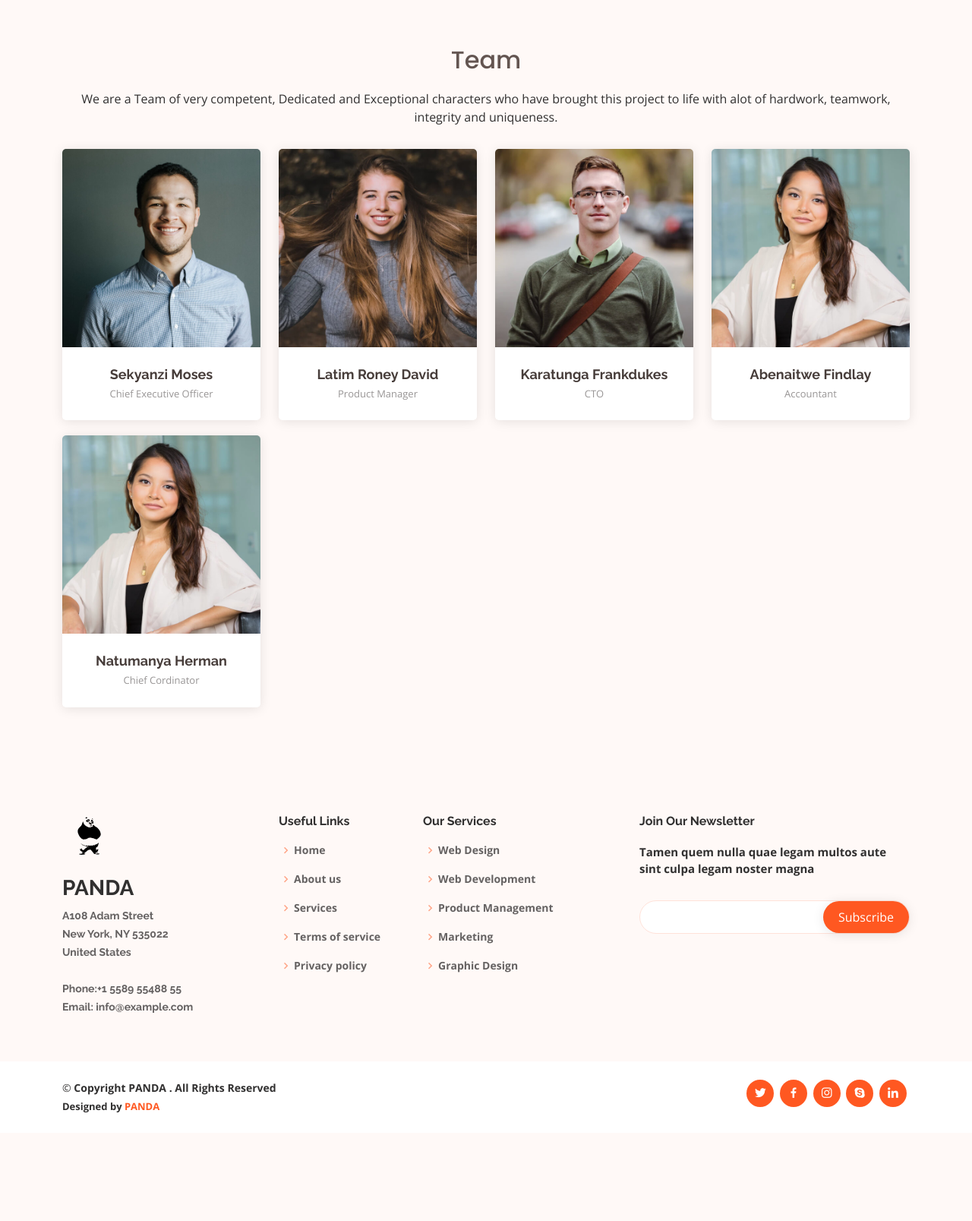
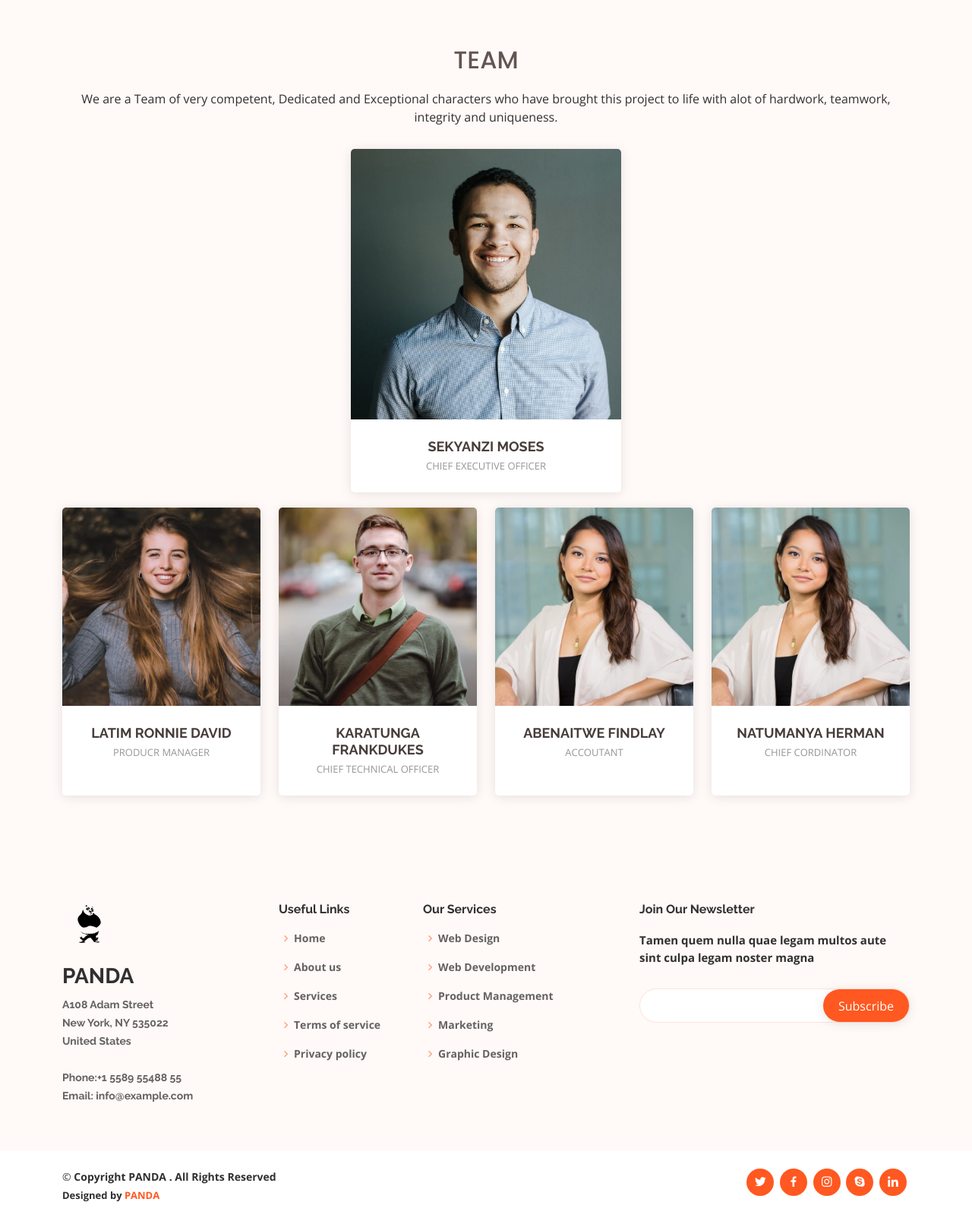
Before and after one commit to latrondav/panda, a Django app: page /team/ in a window 1280 px wide. Shown: the part 70-1677 px from the top of the page at 76% size. Before the commit the page ends 1535 px from the top, so only its background shows below. Run offline with Django 3.2, Linux system fonts and the light colour scheme; some libraries are stand-ins or nearby versions.

Commit message:
team reorganised

```diff
--- a/spongebob/templates/team.html
+++ b/spongebob/templates/team.html
@@ -14,13 +14,13 @@
         <div class="container">
 
           <div class="section-title">
-            <h2 data-aos="fade-up">Team</h2>
+            <h2 data-aos="fade-up">TEAM</h2>
             <p data-aos="fade-up">We are a Team of very competent, Dedicated and Exceptional characters who have brought this project to life with alot of hardwork, teamwork, integrity and uniqueness.</p>
           </div>
 
           <div class="row">
-
-            <div class="col-lg-3 col-md-6 d-flex align-items-stretch" data-aos="fade-up">
+          <div class="col-lg-4 col-md-6"></div>
+          <div class="col-lg-4 col-md-6 d-flex align-items-stretch" data-aos="fade-up">
             <div class="member">
               <div class="member-img">
                 <img src="{% static 'flexor/img/team/team-1.jpg' %}" class="img-fluid" alt="">
@@ -32,11 +32,15 @@
                 </div>
               </div>
               <div class="member-info">
-                  <h4>Sekyanzi Moses</h4>
-                  <span>Chief Executive Officer</span>
+                <h4>SEKYANZI MOSES</h4>
+                <span>CHIEF EXECUTIVE OFFICER</span>
               </div>
             </div>
           </div>
+          <div class="col-lg-4 col-md-6"></div>
+        </div>
+
+          <div class="row">
 
             <div class="col-lg-3 col-md-6 d-flex align-items-stretch" data-aos="fade-up" data-aos-delay="100">
               <div class="member">
@@ -50,8 +54,8 @@
                   </div>
                 </div>
                 <div class="member-info">
-                  <h4>Latim Roney David</h4>
-                  <span>Product Manager</span>
+                  <h4>LATIM RONNIE DAVID</h4>
+                  <span>PRODUCR MANAGER</span>
                 </div>
               </div>
             </div>
@@ -68,8 +72,8 @@
                   </div>
                 </div>
                 <div class="member-info">
-                  <h4>Karatunga Frankdukes</h4>
-                  <span>CTO</span>
+                  <h4>KARATUNGA FRANKDUKES</h4>
+                  <span>CHIEF TECHNICAL OFFICER</span>
                 </div>
               </div>
             </div>
@@ -86,8 +90,8 @@
                   </div>
                 </div>
                 <div class="member-info">
-                  <h4>Abenaitwe Findlay</h4>
-                  <span>Accountant</span>
+                  <h4>ABENAITWE FINDLAY</h4>
+                  <span>ACCOUTANT</span>
                 </div>
               </div>
             </div>
@@ -103,8 +107,8 @@
                   </div>
                 </div>
                 <div class="member-info">
-                  <h4>Natumanya Herman</h4>
-                  <span>Chief Cordinator</span>
+                  <h4>NATUMANYA HERMAN</h4>
+                  <span>CHIEF CORDINATOR</span>
                 </div>
               </div>
             </div>
```
Lines whose indentation alone changed are shown as unchanged.
